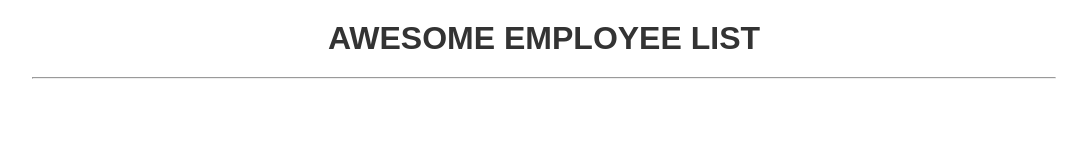
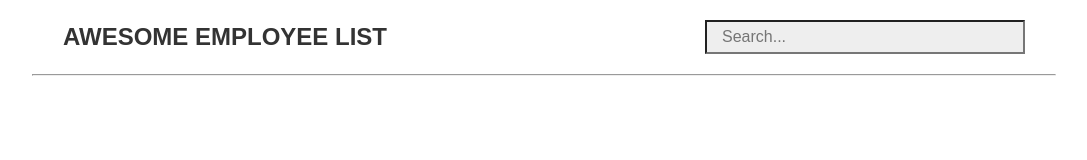
Before and after one commit to ClaudioVR/Fetch-API, a plain HTML site: page index.html in a window 1280 px wide. Shown: the whole page, without its empty margins (96-1183 px from the left). Drawn offline with Linux system fonts and the light colour scheme; no server answers.

Commit message:
Search-bar in place
Search-bar still not functional but close

```diff
--- a/index.html
+++ b/index.html
@@ -8,8 +8,11 @@
 </head>
 
 <body>
-
-	<h1>Awesome employee list</h1><hr>
+	<nav>
+		<h1>Awesome employee list</h1>
+		<input id="search" type="text" placeholder="Search...">
+	</nav>
+	<hr>
 
 	<ul id="grid" class="grid"></ul>
 	<div id="modal-window">
--- a/script.js
+++ b/script.js
@@ -1,4 +1,3 @@
-
 			//Fetch API	------------------------------------------
 
 			const url = "https://randomuser.me/api/?results=12&nat=gb";
@@ -22,7 +21,7 @@ function createListElement(users) {
 					userCard.innerHTML = `
 			<div class="basic-user-info">
 				<img class="userAvatar" src="${user.picture.large} ">
-				<p class="userName">${user.name.first} ${user.name.last}</p>
+				<a class="userName">${user.name.first} ${user.name.last}</a>
 				<p class="userEmail">${user.email}</p>
 				<p class="userCity">${user.location.city}</p>
 			</div>
@@ -63,3 +62,23 @@ function createListElement(users) {
 
 				});
 			} // createListElement function end
+
+			//Search input function ------------------------------- >
+
+			const inputSearchBar = document.getElementById('search');
+
+			inputSearchBar.addEventListener('onkeyup', () => {
+
+				const filter = inputSearchBar.value.toLowerCase();
+				const li = document.getElementsByClassName('card');
+				const a = li.getElementsByTagNamee('a');
+
+				// Loop through all list items, and hide those who don't match the search query
+				for (i = 0; i < li.length; i++) {
+					if (a.innerHTML.toLowerCase().indexOf(filter) > -1) {
+						li[i].style.display = "";
+					} else {
+						li[i].style.display = "none";
+					}
+				}
+			});
--- a/styles.css
+++ b/styles.css
@@ -9,11 +9,26 @@ body {
 	padding: 0;
 }
 
+nav {
+	text-align: center;
+}
+
 h1 {
 	margin: 20px auto;
 	text-align: center;
 	text-transform: uppercase;
 	color: #333;
+/*	display: inline-block; */
+}
+
+#search {
+	background-color: #eee;
+	height: 2em;
+	width: 60%;
+	box-shadow: none;
+	padding: 15px;
+	margin-bottom: 25px;
+	font-size: 1em;
 }
 
 hr {
@@ -132,6 +147,21 @@ hr {
 	.overlay-user-info {
 		margin-top: 50px;
 	}
+	nav {
+		margin-top: 20px;
+		margin-bottom: 20px;
+		display: flex;
+		align-items: center;
+		justify-content: space-around;
+	}
+	h1 {
+		display: inline-block;
+		margin: 0;
+	}
+	#search {
+		width: 30%;
+		margin: 0;
+	}
 }
 
 @media (min-width: 1024px) {
@@ -141,4 +171,7 @@ hr {
 	.card {
 		width: 90%;
 	}
+	#search {
+		width: 25%;
+	}
 }
```
Lines whose indentation alone changed are shown as unchanged.
